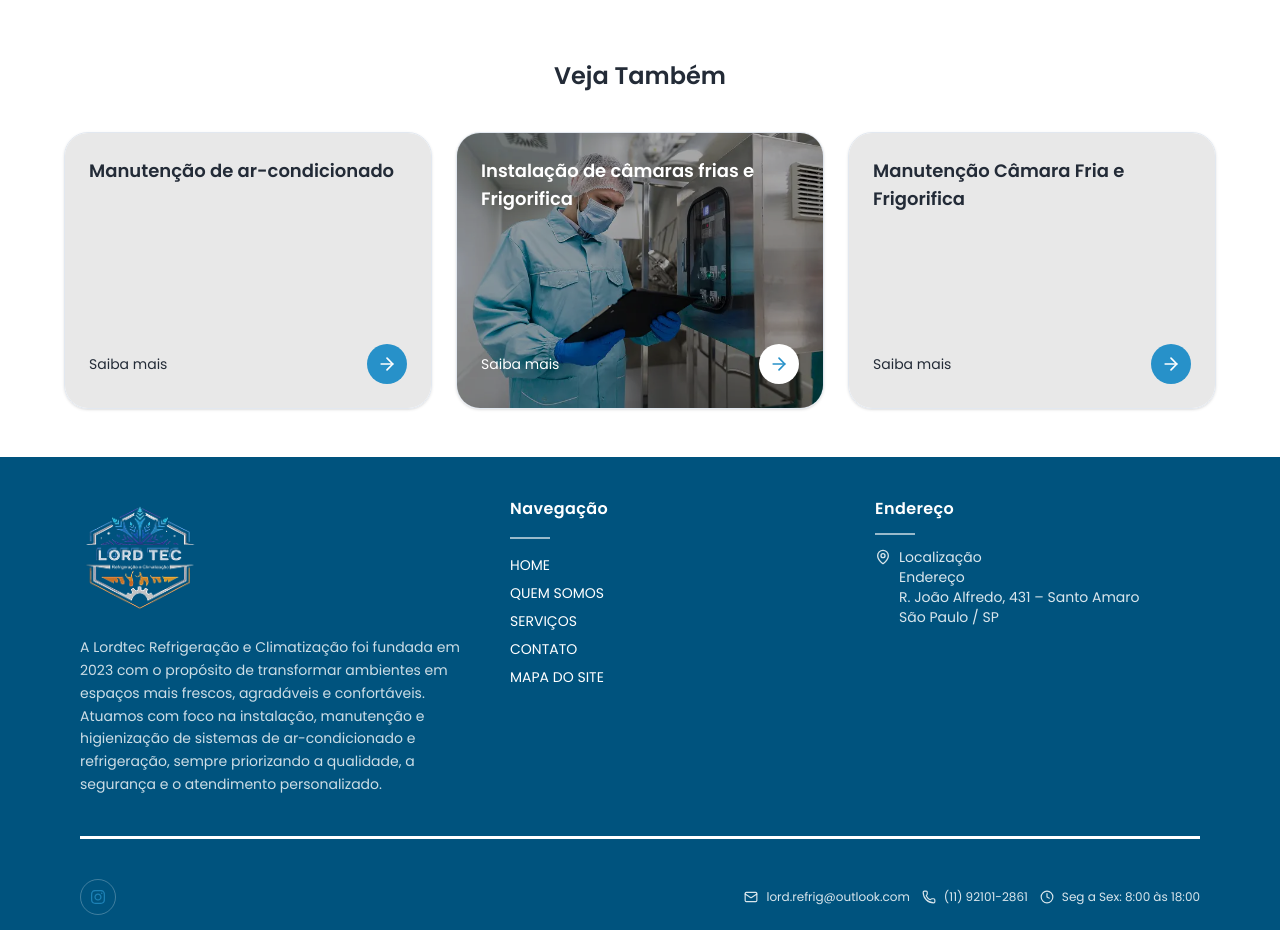
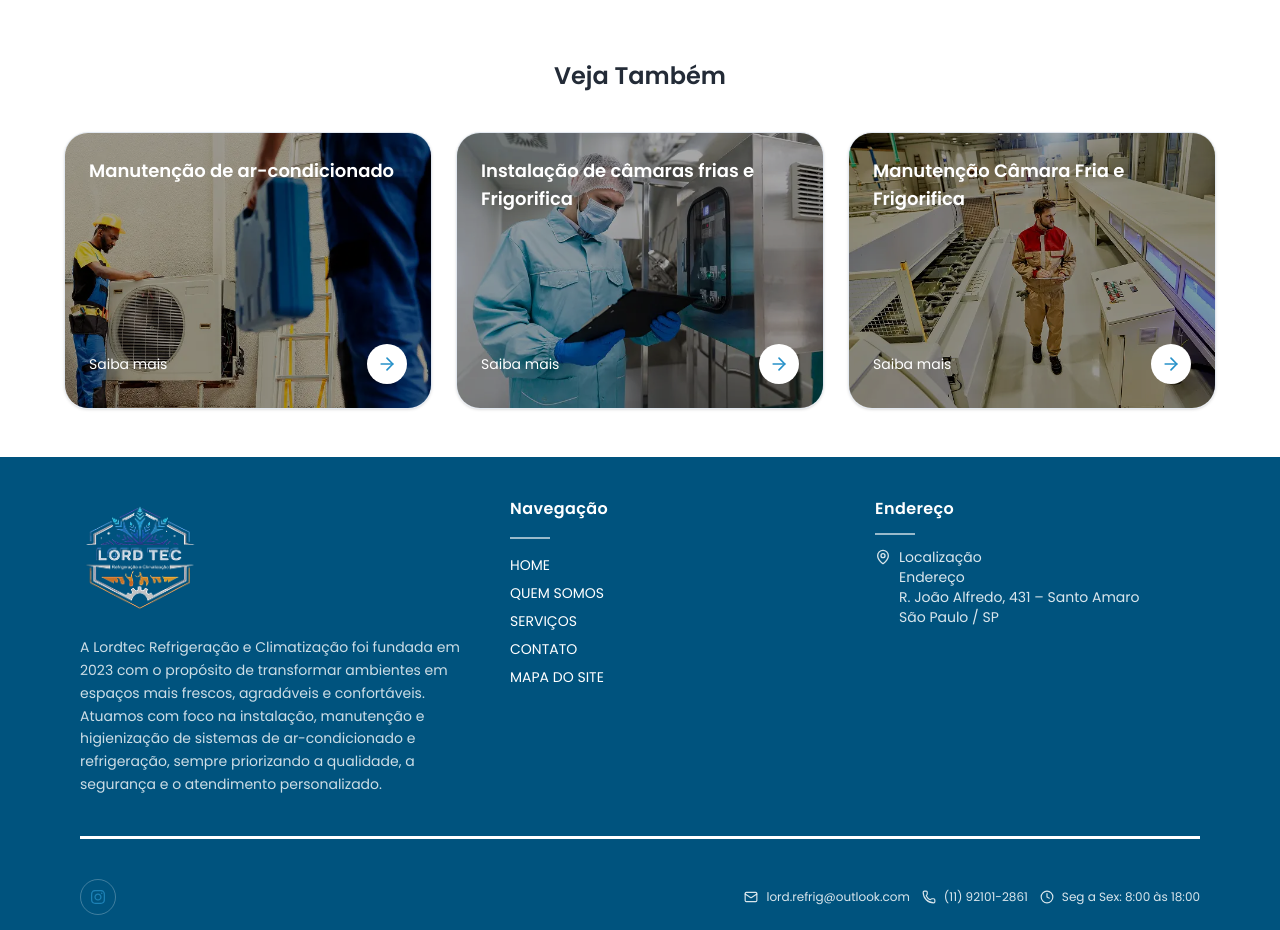
Before and after one commit to HeitorBMarini/lord-tec, a Next.js app: page /servicos/instalacao-ar-condicionado in a window 1280 px wide. Shown: the part 1180-2110 px from the top of the page. Built offline with nearby package versions, Linux system fonts and the light colour scheme.

Commit message:
Ajuste texto serviços, e card serviços relacionados

```diff
--- a/app/components/RelatedServices.tsx
+++ b/app/components/RelatedServices.tsx
@@ -5,7 +5,11 @@ import Link from "next/link";
 import { ArrowRight } from "lucide-react";
 import { getRelatedServices } from "../data/service";
 
-export default function RelatedServices({ currentSlug }: { currentSlug: string }) {
+export default function RelatedServices({
+  currentSlug,
+}: {
+  currentSlug: string;
+}) {
   const related = getRelatedServices(currentSlug, 3);
 
   return (
@@ -16,43 +20,20 @@ export default function RelatedServices({ currentSlug }: { currentSlug: string }
         </h3>
 
         <div className="grid gap-6 sm:grid-cols-2 lg:grid-cols-3 justify-items-center lg:justify-items-start">
-          {related.map((s, index) => {
-            const hasImage = s.img && s.img.trim() !== "";
-            const showImageCard = hasImage && index % 2 === 1;
-            const showTextCard = !showImageCard;
-
-            return (
+          {related.map((s) => (
             <Link
               key={s.slug}
               href={`/servicos/${s.slug}`}
-                className="group block rounded-3xl border min-h-60 border-slate-200 shadow-sm overflow-hidden transition-all duration-300 hover:-translate-y-1 hover:shadow-lg w-full">
-                {/* ===================================================== */}
-                {/* CARD SEM IMAGEM                                      */}
-                {/* ===================================================== */}
-                {showTextCard && (
-                  <article className="flex h-full flex-col justify-between bg-[#E8E8E8] p-6 group-hover:bg-(--blue-color)/75">
-                    <div className="flex-1 space-y-3">
-                      <h4 className="text-base md:text-lg font-semibold text-[#232B37]">
-                        {s.label}
-                      </h4>
-                    </div>
-
-                    <div className="mt-4 flex items-center justify-between">
-                      <span className="text-sm text-[#232B37]">Saiba mais</span>
-
-                      <span className="inline-flex h-10 w-10 items-center justify-center rounded-full bg-(--blue-color) text-white transform transition-transform duration-300 group-hover:-translate-y-1">
-                        <ArrowRight className="h-5 w-5 transition-all group-hover:-rotate-45" />
-                      </span>
-                    </div>
-                  </article>
-                )}
-
-                {/* ===================================================== */}
-                {/* CARD COM IMAGEM                                      */}
-                {/* ===================================================== */}
-                {showImageCard && (
+              className="
+                group block w-full min-h-60
+                rounded-3xl border border-slate-200
+                shadow-sm overflow-hidden
+                transition-all duration-300
+                hover:-translate-y-1 hover:shadow-lg
+              "
+            >
               <article className="relative h-full">
-                    {/* IMG */}
+                {/* ================= IMAGEM ================= */}
                 <div className="relative aspect-4/3 w-full">
                   <Image
                     src={s.img}
@@ -62,10 +43,10 @@ export default function RelatedServices({ currentSlug }: { currentSlug: string }
                   />
                 </div>
 
-                    {/* Overlay */}
+                {/* ================= OVERLAY ================= */}
                 <div className="absolute inset-0 bg-black/35 transition-colors duration-300 group-hover:bg-(--blue-color)/75" />
 
-                    {/* Content */}
+                {/* ================= CONTEÚDO ================= */}
                 <div className="absolute inset-0 flex flex-col justify-between p-6 text-white">
                   <h4 className="text-base md:text-lg font-semibold">
                     {s.label}
@@ -74,16 +55,22 @@ export default function RelatedServices({ currentSlug }: { currentSlug: string }
                   <div className="flex items-center justify-between pt-3">
                     <span className="text-sm">Saiba mais</span>
 
-                        <span className="inline-flex h-10 w-10 items-center justify-center rounded-full bg-white text-(--blue-color) transform transition-transform duration-300 group-hover:-translate-y-1">
+                    <span className="
+                      inline-flex h-10 w-10
+                      items-center justify-center
+                      rounded-full
+                      bg-white
+                      text-(--blue-color)
+                      transform transition-transform duration-300
+                      group-hover:-translate-y-1
+                    ">
                       <ArrowRight className="h-5 w-5 transition-all group-hover:-rotate-45" />
                     </span>
                   </div>
                 </div>
               </article>
-                )}
             </Link>
-            );
-          })}
+          ))}
         </div>
       </div>
     </section>
--- a/app/data/service.ts
+++ b/app/data/service.ts
@@ -18,7 +18,7 @@ export const SERVICES: ServiceItem[] = [
     slug: "manutencao-ar-condicionado",
     label: "Manutenção de ar-condicionado",
     img: "/imgs/servicos/manutencao-ar.webp",
-    desc: ` Problemas no ar-condicionado ACJ(ar-condicionado de Janela), split e piso teto, como falhas no resfriamento ou ruídos, exigem diagnóstico técnico especializado. Na São Paulo Capital, realizamos conserto e revisão completa de sistemas Cassete (ACJ(ar-condicionado de Janela), split e piso teto), verificando componentes elétricos, gás refrigerante e sensores de temperatura. Restauramos o funcionamento ideal do equipamento para ambientes comerciais e corporativos.`,
+    desc: ` Problemas no ar-condicionado ACJ(ar-condicionado de Janela), split e piso teto, como falhas no resfriamento ou ruídos, exigem diagnóstico técnico especializado. Na São Paulo Capital, realizamos conserto e revisão completa de sistemas Cassete (ACJ - ar-condicionado de Janela, split e piso teto), verificando componentes elétricos, gás refrigerante e sensores de temperatura. Restauramos o funcionamento ideal do equipamento para ambientes comerciais e corporativos.`,
   },
   {
     slug: "instalacao-camara-fria",
```
Lines whose indentation alone changed are shown as unchanged.
